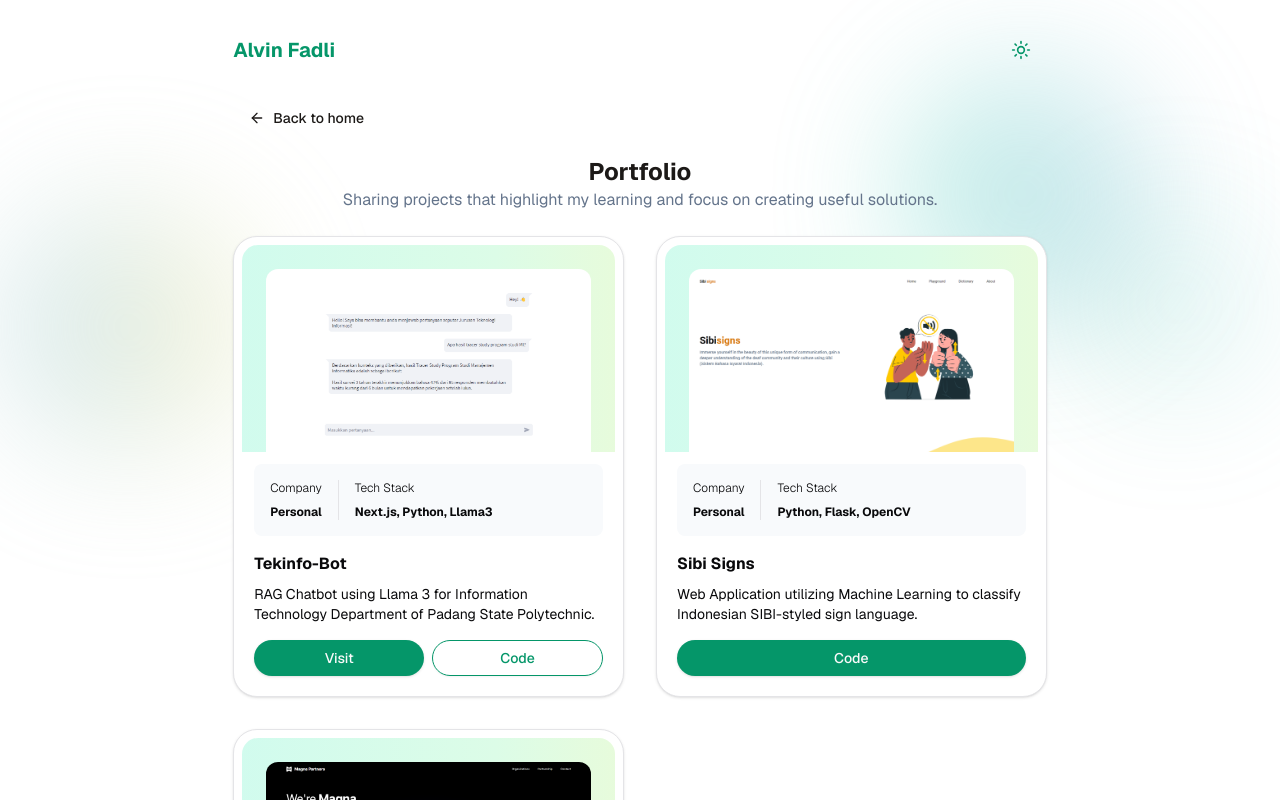
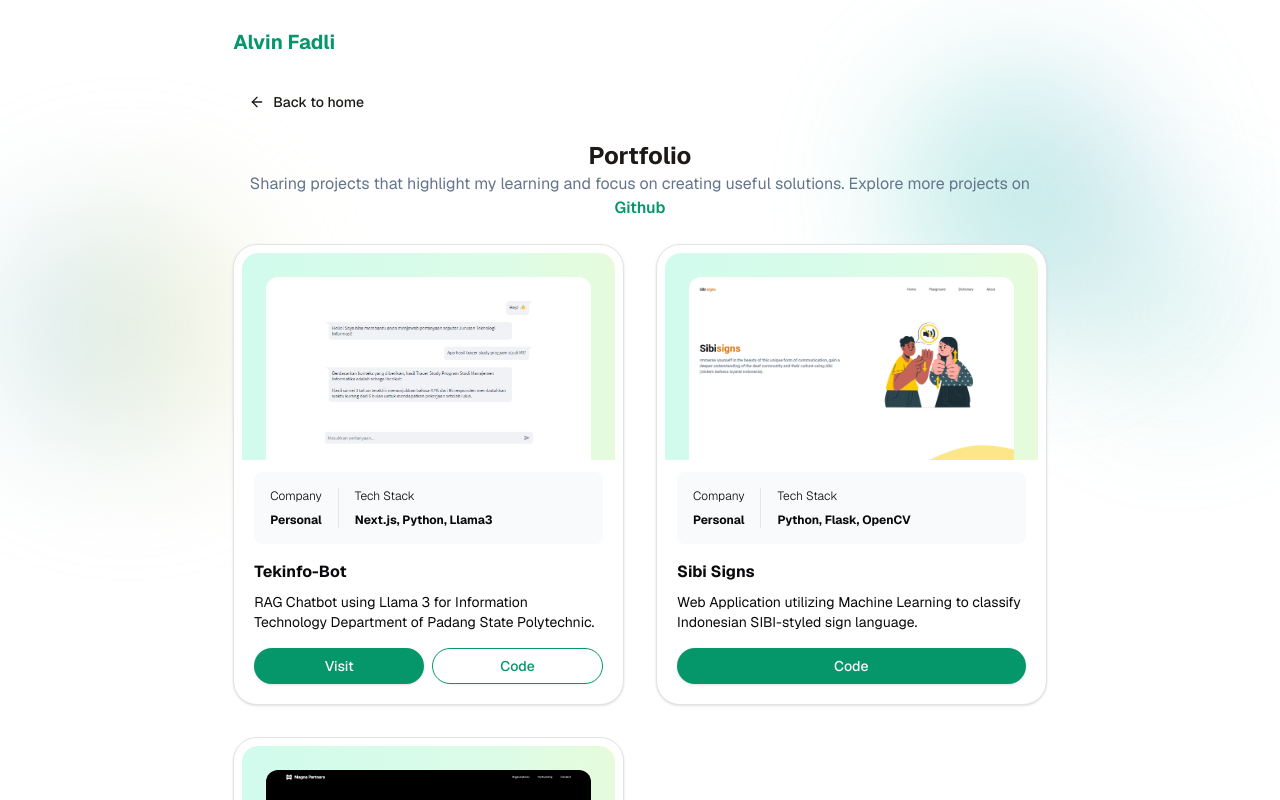
Before and after one commit to AlvinFadli/portfolio, a Next.js app: page /portfolio in a window 1280 px wide. Shown: the top 800 px of the page. Built offline with nearby package versions, Linux system fonts and the light colour scheme; a web font is replaced by a local one.

Commit message:
chore: add github to portfolio page

```diff
--- a/components/layout/navbar.tsx
+++ b/components/layout/navbar.tsx
@@ -1,9 +1,7 @@
 "use client";
 
 import { usePathname } from "next/navigation";
-import { SunIcon } from "lucide-react";
 import Link from "next/link";
-import { Button } from "../ui/button";
 
 const Navbar = () => {
   const pathname = usePathname();
@@ -29,12 +27,12 @@
         </div>
         <div>
           <div className="flex gap-5 text-base">
-            <Button className="hover:bg-transparent group" variant={"ghost"}>
+            {/* <Button className="hover:bg-transparent group" variant={"ghost"}>
               <SunIcon
                 size={20}
                 className="text-primary-600 group-hover:rotate-90 duration-300 transition-all"
               />
-            </Button>
+            </Button> */}
           </div>
         </div>
       </div>
--- a/components/section/portfolio/portfolio-detail-container.tsx
+++ b/components/section/portfolio/portfolio-detail-container.tsx
@@ -23,7 +23,16 @@
           <h2 className="font-bold text-2xl">Portfolio</h2>
           <p className="text-slate-500">
             Sharing projects that highlight my learning and focus on creating
-            useful solutions.
+            useful solutions. Explore more projects on{" "}
+            <span>
+              <Link
+                className="font-semibold text-primary-600"
+                href={"https://github.com/alvinfadli"}
+                target="_blank"
+              >
+                Github
+              </Link>
+            </span>
           </p>
         </div>
         <div className="grid gap-8 md:grid-cols-2 mt-6">
```
